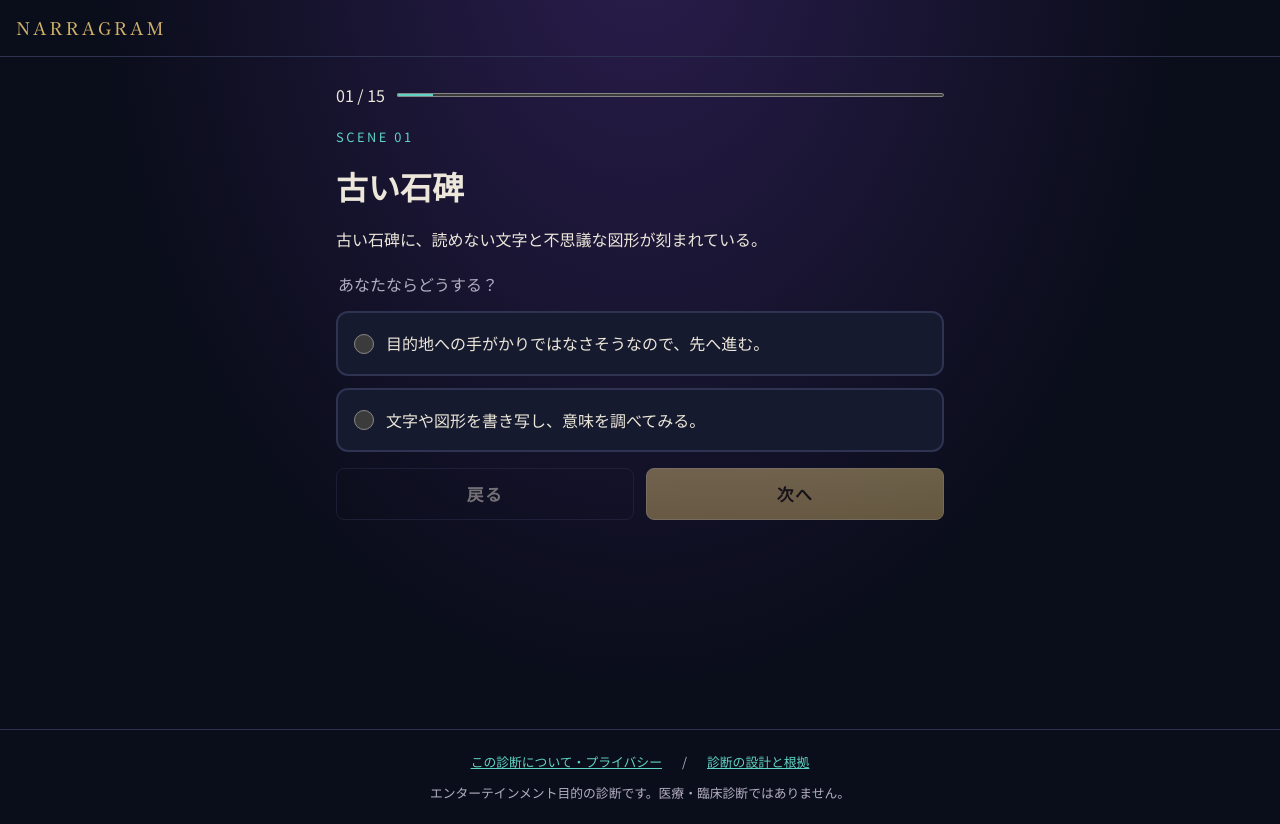
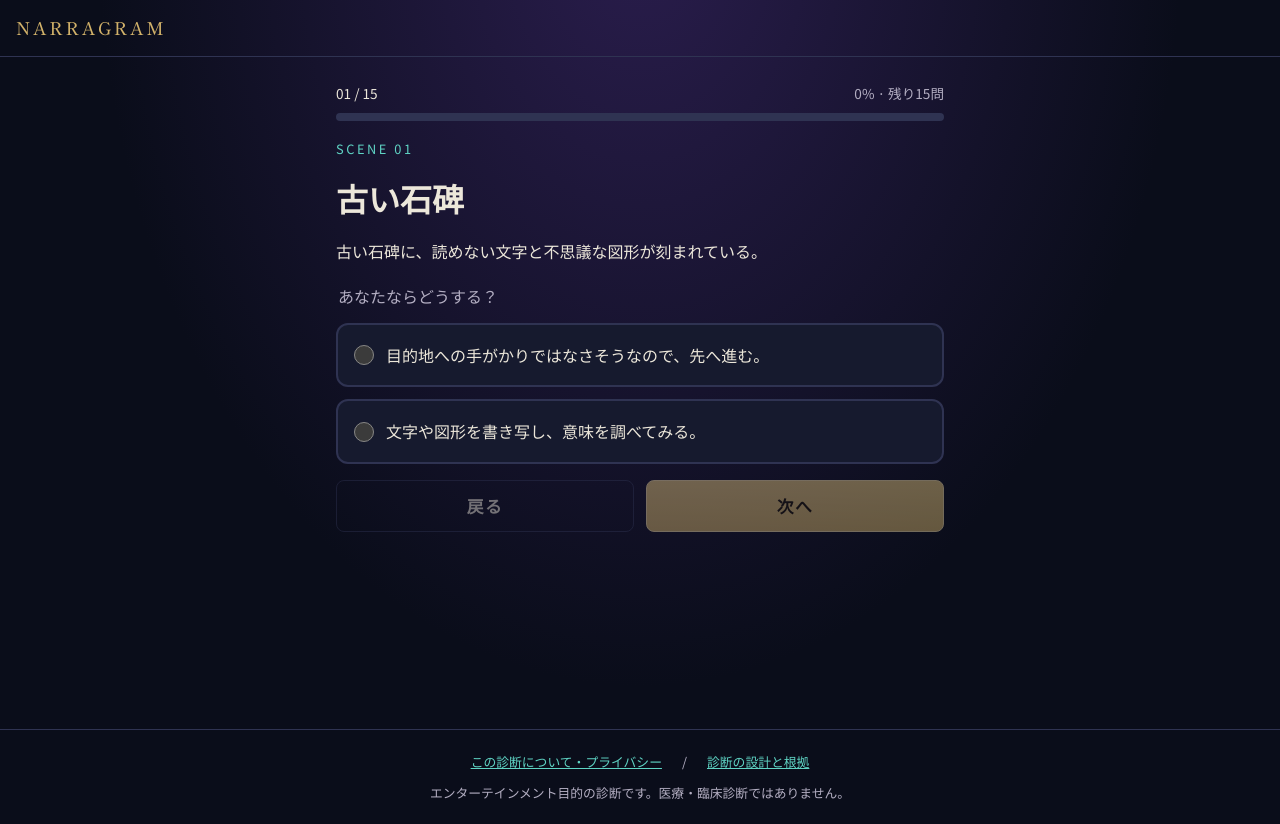
Before and after one commit to reload-co-jp/narragram, a Next.js app: page /dungeon/quiz in a window 1280 px wide. Built offline with nearby package versions, Linux system fonts and the light colour scheme.

Commit message:
Add progress

```diff
--- a/app/reset.css
+++ b/app/reset.css
@@ -257,17 +257,48 @@ h3 {
 }
 
 /* ---- 診断 ---- */
-.progress-row {
-  align-items: center;
-  display: flex;
-  gap: 0.75rem;
-  font-variant-numeric: tabular-nums;
+.progress {
+  display: grid;
+  gap: 0.5rem;
 }
 
-.progress-row progress {
-  accent-color: var(--teal);
-  flex: 1;
+.progress-row {
+  display: flex;
+  font-size: 0.85rem;
+  font-variant-numeric: tabular-nums;
+  justify-content: space-between;
+}
+
+/* Safari は accent-color を無視するため、トラックと塗りを自前で描く */
+.progress progress {
+  appearance: none;
+  background: var(--panel-border);
+  border: 0;
+  border-radius: 999px;
   height: 0.5rem;
+  overflow: hidden;
+  width: 100%;
+}
+
+.progress progress::-webkit-progress-bar {
+  background: var(--panel-border);
+}
+
+.progress progress::-webkit-progress-value {
+  background: linear-gradient(90deg, var(--teal), var(--gold));
+  border-radius: 999px;
+  transition: width 0.3s ease;
+}
+
+.progress progress::-moz-progress-bar {
+  background: linear-gradient(90deg, var(--teal), var(--gold));
+  border-radius: 999px;
+}
+
+@media (prefers-reduced-motion: reduce) {
+  .progress progress::-webkit-progress-value {
+    transition: none;
+  }
 }
 
 .choices {
--- a/components/quiz.tsx
+++ b/components/quiz.tsx
@@ -80,6 +80,8 @@ export const Quiz = ({ slug }: { slug: string }) => {
     ? [...item.choices].reverse()
     : item.choices
   const isLast = progress.index === total - 1
+  const answered = Object.keys(progress.answers).length
+  const percent = Math.round((answered / total) * 100)
 
   const select = (choiceId: string) => {
     setProgress((p) => ({
@@ -119,14 +121,19 @@ export const Quiz = ({ slug }: { slug: string }) => {
         else go(1)
       }}
     >
-      <div className="progress-row">
-        <span aria-hidden="true">
-          {pad(progress.index + 1)} / {pad(total)}
-        </span>
+      <div className="progress">
+        <div className="progress-row" aria-hidden="true">
+          <span>
+            {pad(progress.index + 1)} / {pad(total)}
+          </span>
+          <span className="muted">
+            {percent}% · 残り{total - answered}問
+          </span>
+        </div>
         <progress
-          value={progress.index + 1}
+          value={answered}
           max={total}
-          aria-label={`${total}問中${progress.index + 1}問目`}
+          aria-label={`${total}問中${progress.index + 1}問目、回答済み${answered}問`}
         />
       </div>
 
```
